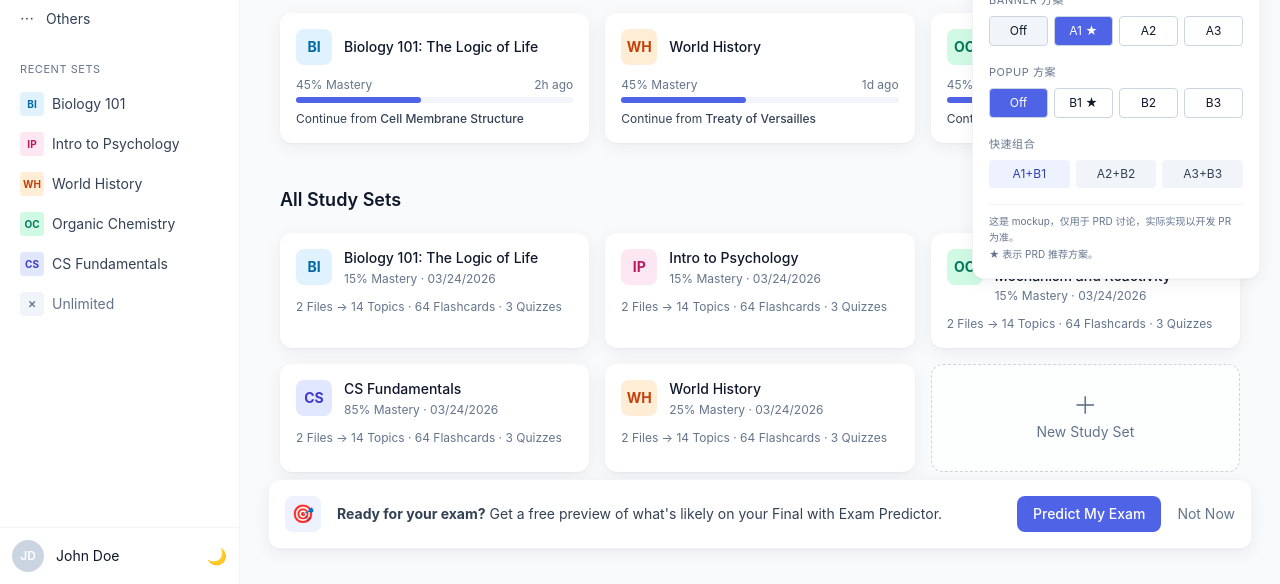
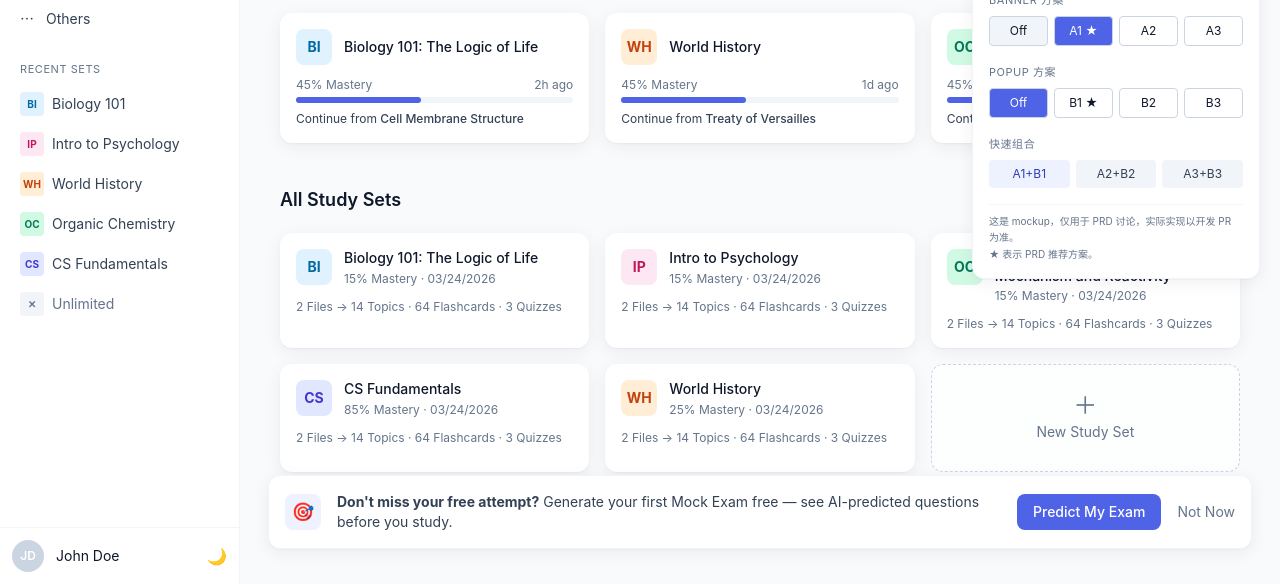
Before and after one commit to zhaogy1994/ep-cross-promote-mockup, a plain HTML site: page index.html in a window 1280 px wide. Shown: the part 231-815 px from the top of the page. Drawn offline with nearby package versions, Linux system fonts and the light colour scheme.

Commit message:
Update banner copy: Don't miss your free attempt?
Made-with: Cursor

```diff
--- a/index.html
+++ b/index.html
@@ -431,15 +431,15 @@
 /* ---------------- 文案数据（对齐 PRD） ---------------- */
 const BANNER_VARIANTS = {
   A1: {
-    copy: `<b>Ready for your exam?</b> Get a free preview of what's likely on your Final with Exam Predictor.`,
+    copy: `<b>Don't miss your free attempt?</b> Generate your first Mock Exam free — see AI-predicted questions before you study.`,
     cta:  `Predict My Exam`,
   },
   A2: {
-    copy: `<b>Worried about your Final?</b> Generate your first Mock Exam free — see AI-predicted questions before you study.`,
+    copy: `<b>Don't miss your free attempt?</b> Generate your first Mock Exam free — see AI-predicted questions before you study.`,
     cta:  `Predict My Exam`,
   },
   A3: {
-    copy: `<b>Don't study blind.</b> 75% of students said Exam Predictor matched their real Final — try your first mock on us.`,
+    copy: `<b>Don't miss your free attempt?</b> Generate your first Mock Exam free — see AI-predicted questions before you study.`,
     cta:  `Predict My Exam`,
   },
 };
```
